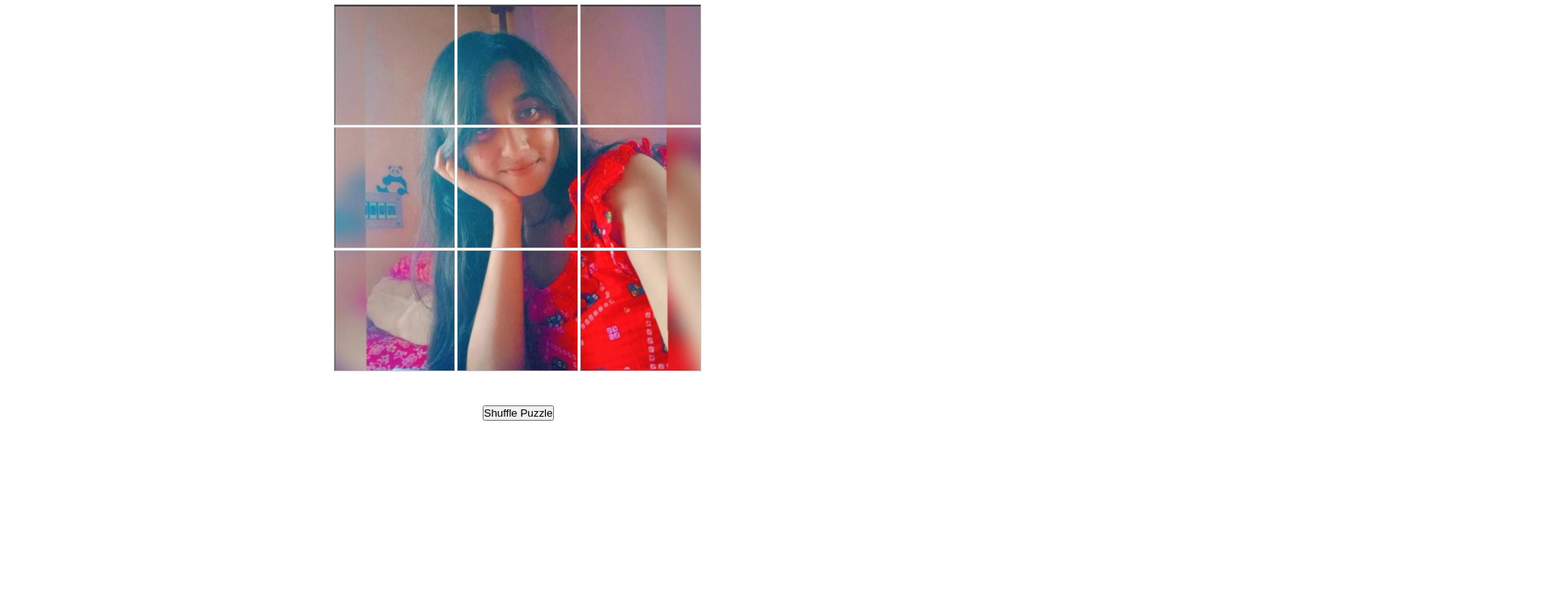
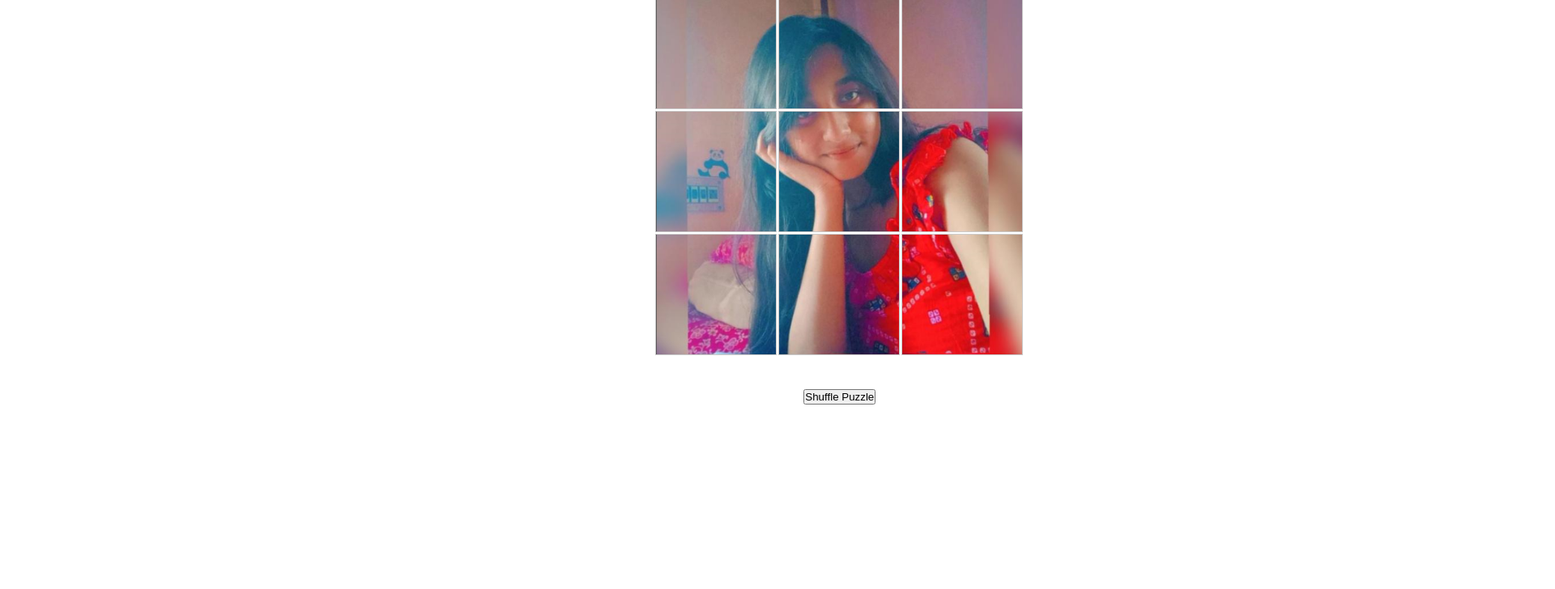
Before and after one commit to dahakakali/puzzle, a plain HTML site: page index.html in a window 1280 px wide. Shown: the part 72-800 px from the top of the page at 81% size, 1920 px wide, since content can reach past the window. Drawn offline with Linux system fonts and the light colour scheme.

Commit message:
Update index.html

```diff
--- a/index.html
+++ b/index.html
@@ -11,11 +11,11 @@
             box-sizing: border-box;
         }
 
-        body {
-            font-family: Arial, sans-serif;
-            text-align: center;
-            padding: 20px;
-        }
+      body {
+    font-family: Arial, sans-serif;
+    text-align: center;
+    width: 162%;
+}
 
         #puzzle-container {
             display: grid;
```
